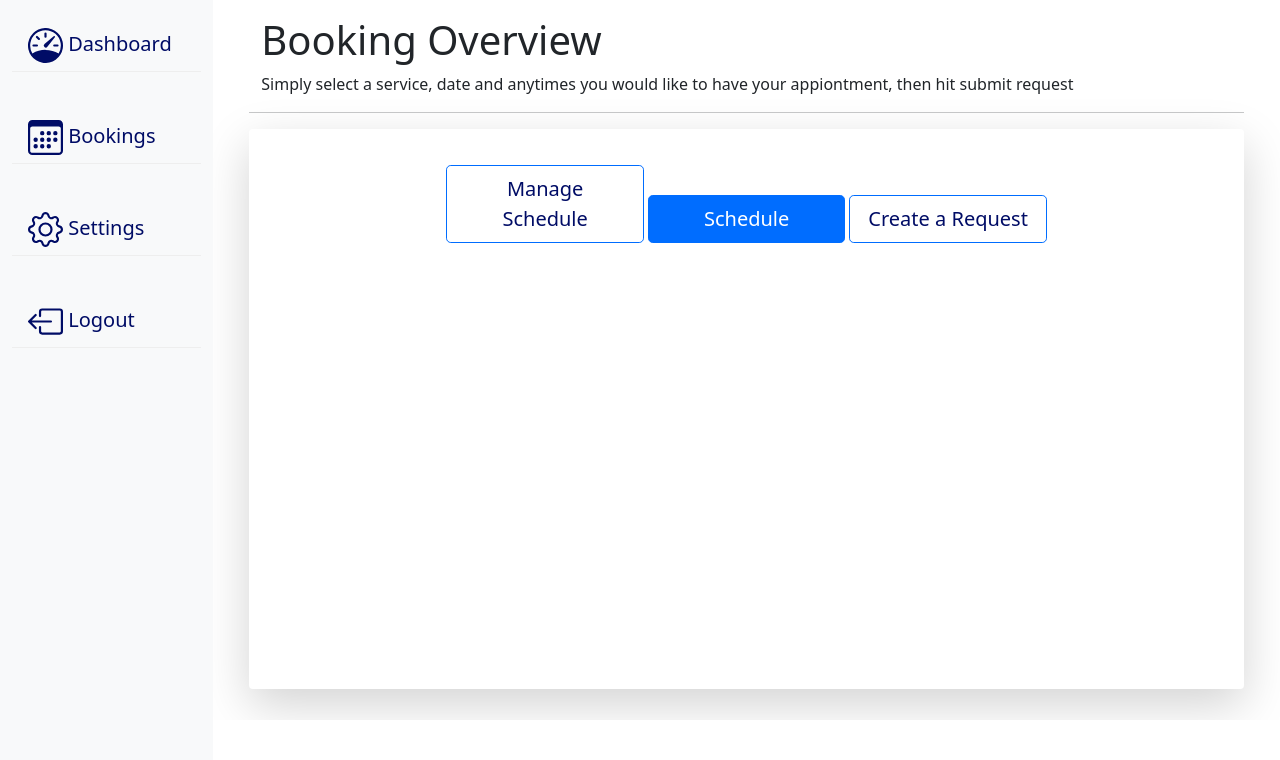
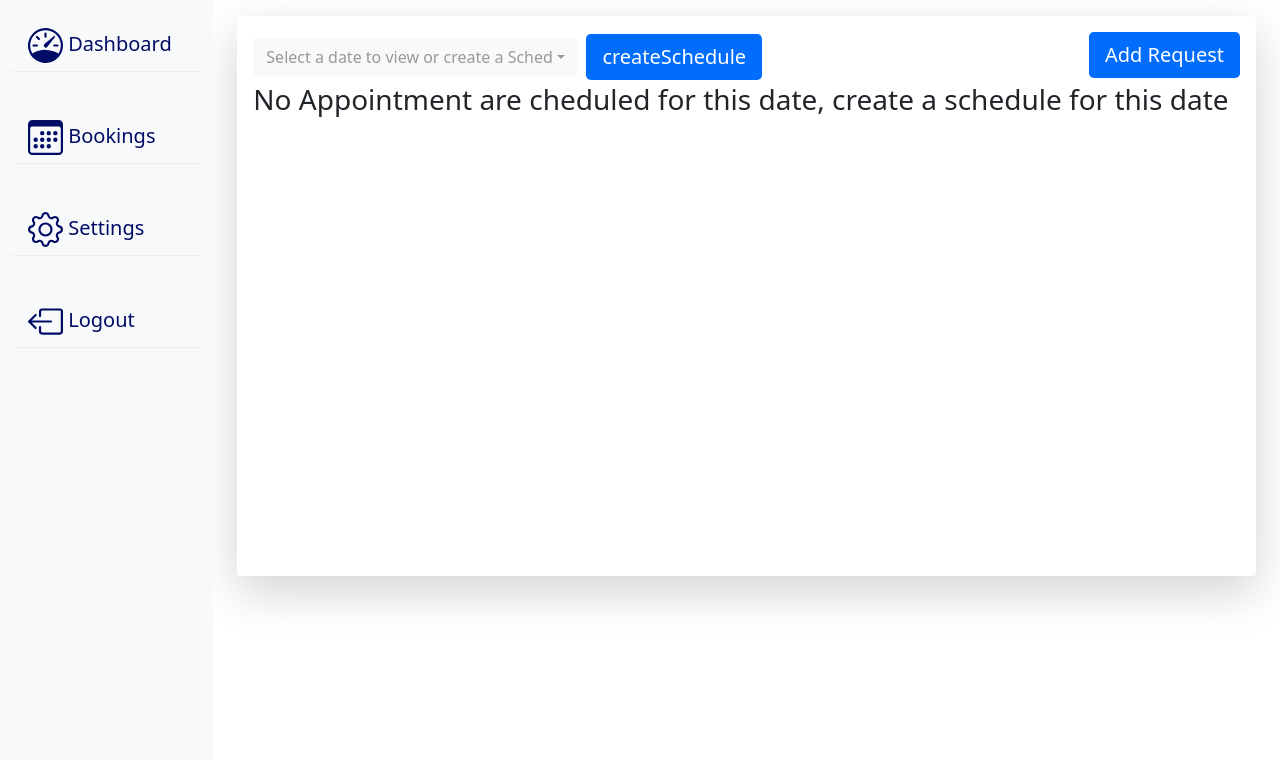
Before and after one commit to gigacache/bookingApplication, a CodeIgniter app: page /bookingApplication/index.php/booking_controller/adminBooking in a window 1280 px wide. Shown: the part 71-831 px from the top of the page. Run offline with CodeIgniter, Linux system fonts and the light colour scheme; data that the repository does not hold is empty.

Commit message:
UI and UX within admin bookings

```diff
--- a/application/config/routes.php
+++ b/application/config/routes.php
@@ -66,3 +66,4 @@ $route['newbooking'] = 'booking_controller/createBooking';
 $route['bookings'] = 'booking_controller/bookingOverview';
 $route['adminbookings'] = 'booking_controller/adminBooking';
 $route['manageSchedule'] = 'booking_controller/manageSchedule';
+$route['schedule'] = 'booking_controller/createSchedule';
--- a/application/controllers/Booking_Controller.php
+++ b/application/controllers/Booking_Controller.php
@@ -39,21 +39,20 @@ class Booking_Controller extends CI_Controller {
 
 	public function adminBooking(){
 		$data["allBookingData"] = $this->Booking_model->allBookings();
+		$data["requestDates"] = $this->Booking_model->getRequestDates();
 		$data['main_view'] = './admin/adminBooking';
 		$this->load->view('template', $data);
 	}
 
 	public function createSchedule(){
-		$data["schedulerData"] = $this->Scheduler->create();
-		$data['main_view'] = './schedulerView';
+			$data["requestDates"] = $this->Booking_model->getRequestDates();
+		$data["data"]= $this->Scheduler->create();
+		$data['main_view'] = 'schedulerView';
 		$this->load->view('template', $data);
-	}
+}
 
 
-	public function manageSchedule(){
-		$data['main_view'] = './schedulerView';
-		$this->load->view('template', $data);
-	}
+
 
 
 
--- a/application/models/Scheduler.php
+++ b/application/models/Scheduler.php
@@ -8,16 +8,18 @@ class Scheduler extends CI_Model{
 
 
 public function create(){
-  $scheduleObj = $this->getAllRequest();
+  $date = $this->input->post('date');
+  $scheduleObj = $this->getAllRequest($date);
   $this->sortSchedule($scheduleObj);
-  return $this->getSchedule();
+  return $this->getSchedule($date);
 }
 
 
-  public function getAllRequest(){
+  public function getAllRequest($date){
     $this->db->select('*');
     $this->db->from('requests');
     $this->db->where('status','pending');
+    $this->db->where('bookingDate' , $date);
     $query=$this->db->get();
     return $query;
   }
@@ -89,16 +91,16 @@ public function addToScheduler($userID,$bookingDate, $service,$startTime, $endTi
     'service'=>$service,
     'startTime'=>$startTime,
     'endTime'	=>$endTime,
-    'status'=> 'sechduling'     );
+    'status'=> 'scheduled');
   return $this->db->insert('Schedule',$data);
   }
 
-public function getSchedule(){
+public function getSchedule($date){
   $this->db->select('*');
   $this->db->from('schedule');
+  $this->db->where('bookingDate' , $date);
+  $this->db->join('users', 'users.userID = schedule.userID');
   $this->db->order_by('startTime', 'asc');
-  $this->db->where('status','sechduling');
-  $this->db->where('bookingDate','2022-03-16');
   $query=$this->db->get();
   return $query;
 }
--- a/application/models/booking_model.php
+++ b/application/models/booking_model.php
@@ -43,6 +43,7 @@ class Booking_model extends CI_Model{
     public function allBookings(){
       $this->db->select('*');
       $this->db->from('requests');
+      $this->db->join('users', 'users.userID = requests.userID');
       $this->db->where('status','pending');
       $query=$this->db->get();
       return $query;
@@ -56,6 +57,13 @@ class Booking_model extends CI_Model{
       return $query;
     }
 
+    public function getRequestDates(){
+      $this->db->select('*');
+      $this->db->from('requests');
+      $query=$this->db->get();
+      return $query;
+    }
+
 
 
 
--- a/application/views/admin/adminBooking.php
+++ b/application/views/admin/adminBooking.php
@@ -1,23 +1,28 @@
 <?php defined('BASEPATH') or exit('No direct script access allowed');?>
-<div class="container">
+<div class="conatainer shadow-lg p-3 mb-5 bg-body rounded customHeight">
   <div class="row">
-     <h1>Booking Overview</h1>
-     <p>Simply select a service, date and anytimes you would like to have your appiontment, then hit submit request</p>
-     <hr/>
-    <div class="container">
+    <form method="post" action=<?php echo site_url('schedule')?>>
       <div class="row">
-         <div class="col-sm-12 shadow-lg p-3 mb-5 bg-body rounded customHeight">
+        <div class="col-sm-8">
+          <select class="selectpicker w-50"  data-width="100%" data-dropup-auto="false" name="date">
+            <option value="Select A Date" selected disabled>Select a date to view or create a Schedule </option>
+            <?php foreach($requestDates->result() as $row){?>
+              <option value="<?php echo $row->bookingDate; ?>"> <?php echo$row->bookingDate; ?></option>
+            <?php }?>
+          </select>
+          <button type="submit" class="btn btn-primary btn-lg w-40 mx-1">createSchedule</button>
+        </div>
+        <div class="col-sm-4 align">
+          <button type="submit" class="btn btn-primary btn-lg w-40">Add Request</button>
+        </div>
+      </div>
+    </form>
+  </div>
   <div class="row">
-               <ul class="nav nav-tabs" id="customTab" role="tablist">
-                <li class="inline"><a href="<?php echo base_url();?>index.php/manageSchedule" class="nav-link adminTab">Manage Schedule</a></li>
-                <li class="inline"><a href="#bookings" data-toggle="tab" class="nav-link active adminTab">Schedule</a></li>
-                <li class="inline"><a href="#request" data-toggle="tab" class="nav-link adminTab">Create a Request</a></li>
-              </ul>
-         </div>
-           <div class="tab-content">
-              <div class="tab-pane py-3" id="bookings">
-                <h3>Bookings</h3>
-
+    <?php
+    if($allBookingData->result()==null){?>
+      <h3>No Appointment are cheduled for this date, create a schedule for this date </h3>
+    <?php } else{ ?>
       <table class="table">
         <thead class="thead-dark">
           <tr>
@@ -29,18 +34,39 @@
           </tr>
         </thead>
       <tbody>
-                    <?php foreach ($allBookingData->result() as $row) {?>
+<?php
+          foreach ($allBookingData->result() as $row) {?>
         <tr>
           <td><?php echo $row->service;?></td>
           <td><?php echo $row->bookingDate;?></td>
-                      <td><?php
-                      if(substr_count($row->bookingTimes, ",") > 0) {
-                        echo "Not finalised";
-                      }else{ echo $row->bookingTimes;}?></td>
+          <td><?php echo $row->timeOfDay?></td>
           <td><?php echo $row->status;?></td>
           <td>
+          </td>
+          <td>
+            <button type="button" class="btn btn-primary" data-toggle="modal" data-target="#Modal-<?php echo $row->requestID;?>">
+              Details
+            </button>
+          </td>
+        </tr>
+      <!-- Modal -->
+      <div class="modal fade" id="Modal-<?php echo $row->requestID;?>" tabindex="-1" role="dialog" aria-labelledby="exampleModalLabel" aria-hidden="true">
+        <div class="modal-dialog" role="document">
+          <div class="modal-content">
+            <div class="modal-header">
+              <h5 class="modal-title" id="exampleModalLabel">Modal title</h5>
+              <button type="button" class="close" data-dismiss="modal" aria-label="Close">
+                <span aria-hidden="true">&times;</span>
+              </button>
+            </div>
+            <div class="modal-body">
+              <?php echo $row->service;?>
+              <?php echo $row->email;?>
+            </div>
+            <div class="modal-footer">
+              <button type="button" class="btn btn-secondary" data-dismiss="modal">Close</button>
               <form method="post" action=<?php echo site_url('Booking_Controller/cancelBooking')?>>
-                          <input value="<?php echo $row->bookingID;?>" name="bookingID" style="display:none;">
+                  <input value="<?php echo $row->scheduleID;?>" name="bookingID" style="display:none;">
                   <button type="submit" class="btn btn-danger">
                 <svg xmlns="http://www.w3.org/2000/svg" width="16" height="16" fill="currentColor" class="bi bi-calendar-x" viewBox="0 0 16 16">
                   <path d="M6.146 7.146a.5.5 0 0 1 .708 0L8 8.293l1.146-1.147a.5.5 0 1 1 .708.708L8.707 9l1.147 1.146a.5.5 0 0 1-.708.708L8 9.707l-1.146 1.147a.5.5 0 0 1-.708-.708L7.293 9 6.146 7.854a.5.5 0 0 1 0-.708z"/>
@@ -48,55 +74,13 @@
                 </svg>
                 Cancel</button>
               </form>
-
-                      </td>
-                    </tr>
-                  <?php }?>
-                  </tbody>
-                </table>
-              </div>
-              <div class="tab-pane py-3" id="request">
-                  <form method="post" action=<?php echo site_url('Booking_Controller/addBooking')?>>
-                    <div class="input-group">
-                      <h4>Select a service</h4>
-                      <select class="selectpicker" name="service" data-width="100%" data-dropup-auto="false">
-                        <option value="1">One</option>
-                        <option value="2">Two</option>
-                        <option value="3">Three</option>
-                      </select>
-                    </div>
-                     <h4>Select a date</h4>
-                    <div id="pick-inline"></div>
-                      <input type="text" id="input-inline" placeholder="Selected Date" name="date">
-                      <div class="input-group">
-                         <h4>Select upto four times</h4>
-                        <select id="timeLoop" class="selectpicker" multiple name="times[]" data-width="100%" data-max-options="4" ></select>
-                      </div>
-                      <button type="submit" class="btn btn-primary btn-lg btn-block">Submit Booking Request</button>
-                    </form>
-                  </div>
-                </div>
-              </div>
-
-        <div class="col-sm-4 py-5 px-5">
-
-          <?php if($this->session->flashdata('susMessage')==""){}else{
-            echo "<div class='alert alert-success my-5' role='alert'>";
-            echo $this->session->flashdata('susMessage') ;
-            echo "</div>" ;}?>
-        </div>
-
-
+              <button type="button" class="btn btn-primary">Save changes</button>
             </div>
           </div>
         </div>
       </div>
-
- <script>
- window.addEventListener("load", () => {
-   picker.attach({
-     target: "input-inline",
-     container: "pick-inline"
-   });
- });
- </script>
+    <?php }}?>
+  </tbody>
+  </table>
+  </div>
+    </div>
--- a/application/views/dashboard.php
+++ b/application/views/dashboard.php
@@ -1,7 +1,4 @@
 <?php defined('BASEPATH') or exit('No direct script access allowed');?>
-
-
-<?php print_r($this->session); ?>
 <main role="main" class="col-md-9 ml-sm-auto col-lg-10 pt-3 px-4">
   <div class="row">
     <div class="col-sm-6">
--- a/public/css/custom.css
+++ b/public/css/custom.css
@@ -114,7 +114,9 @@ ul li a{
 
 
 
-
+.align{
+  text-align: right;
+}
 
 
 
```
Also changed, not shown: application/views/schedulerView.php (+54 -21 lines). Lines whose indentation alone changed are shown as unchanged.
